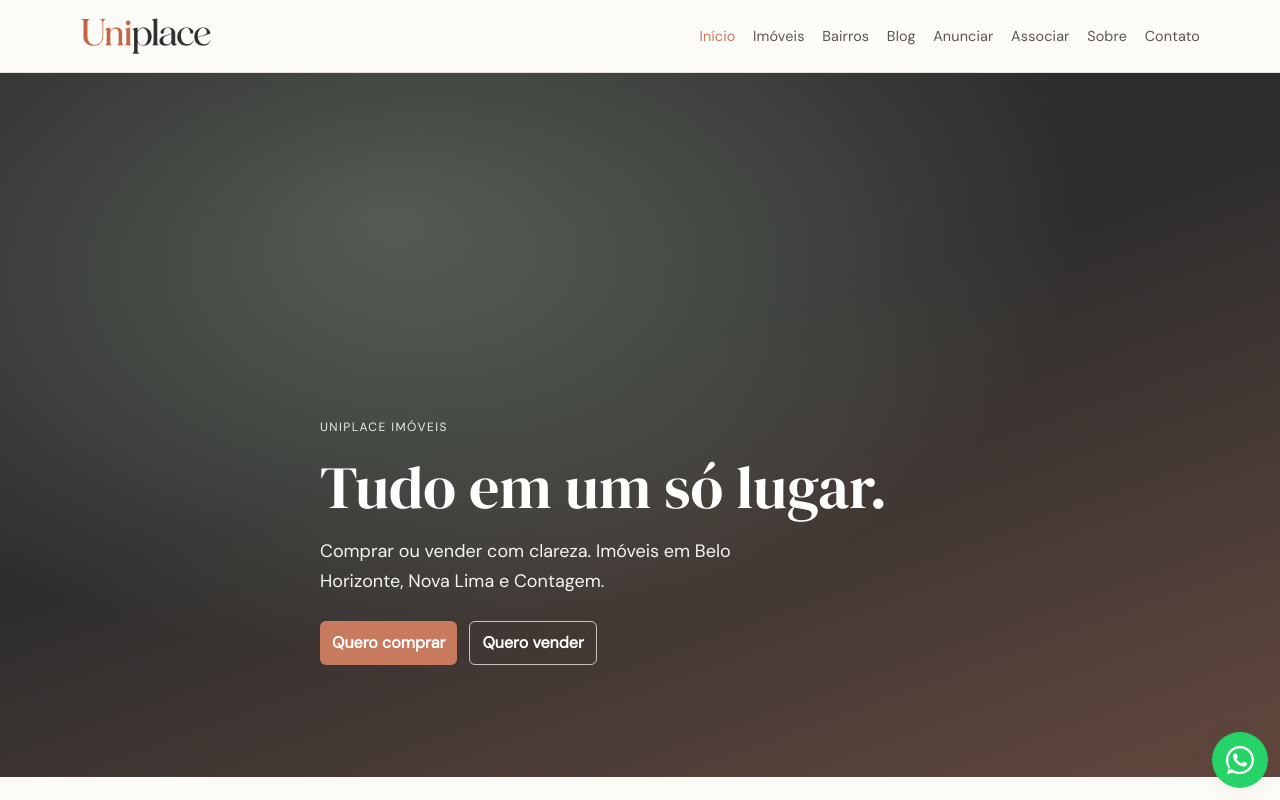
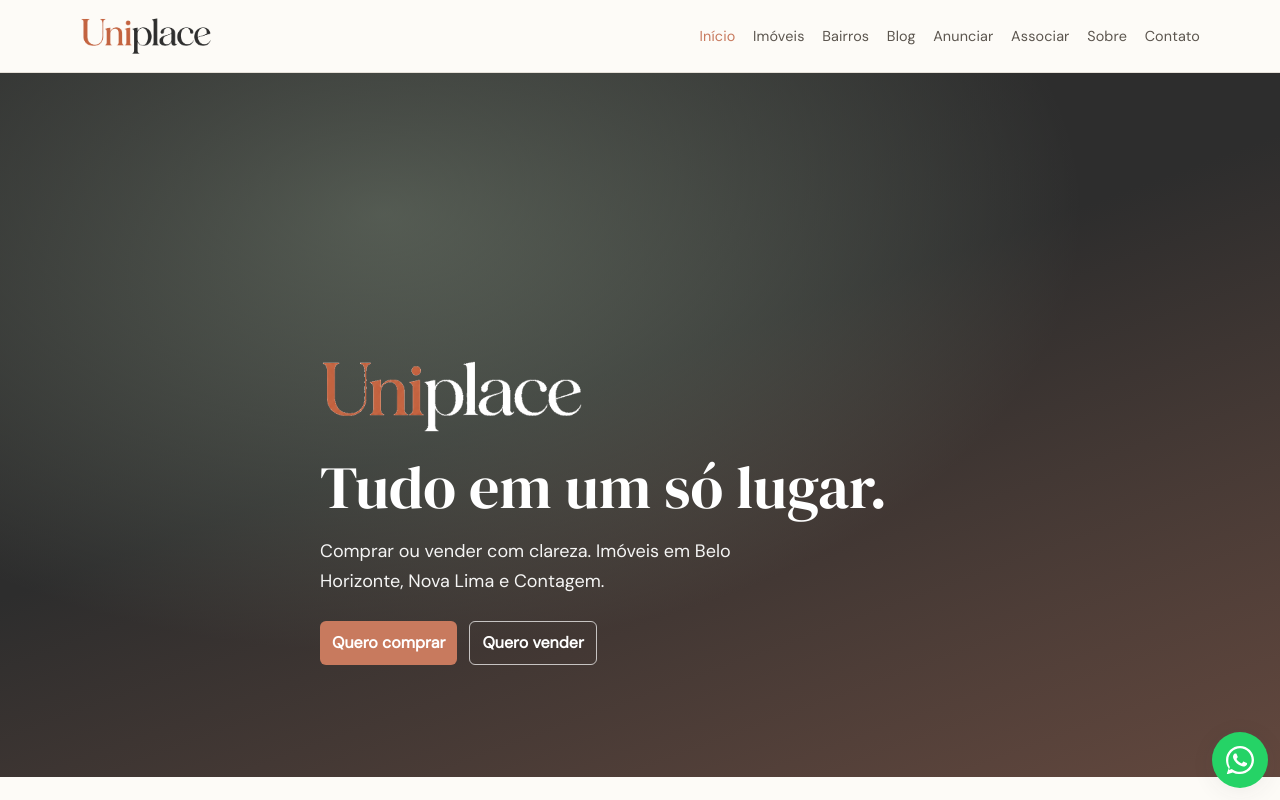
Before and after one commit to Sarmyento/uniplace, an Astro site: page / in a window 1280 px wide. Shown: the top 800 px of the page. Built offline with nearby package versions, Linux system fonts and the light colour scheme; Astro itself is replaced by a stand-in of ours; no server answers; a web font is replaced by a local one.

Commit message:
Replace hero eyebrow with white-place 1C wordmark.
Drop Uniplace Imoveis text and show the flat wordmark with terracotta Uni and white place on transparent background.

Co-authored-by: Cursor <cursoragent@cursor.com>

```diff
--- a/src/components/sections/UniplaceHero.astro
+++ b/src/components/sections/UniplaceHero.astro
@@ -15,7 +15,14 @@ const {
 <section class="hero">
   <div class="hero__bg" aria-hidden="true"></div>
   <div class="container hero__content">
-    <p class="eyebrow reveal">Uniplace Imóveis</p>
+    <img
+      class="hero__wordmark reveal"
+      src="/brand/wordmark-1c-place-white.png"
+      alt="Uniplace"
+      width="280"
+      height="80"
+      decoding="async"
+    />
     <h1 class="reveal">{title}</h1>
     <p class="lead reveal">{subtitle}</p>
     <div class="hero__ctas reveal">
@@ -51,13 +58,12 @@ const {
     max-width: 40rem;
   }
 
-  .eyebrow {
-    text-transform: uppercase;
-    letter-spacing: 0.12em;
-    font-size: var(--text-eyebrow);
-    font-weight: 500;
-    margin: 0 0 0.75rem;
-    opacity: 0.9;
+  .hero__wordmark {
+    display: block;
+    width: min(16.5rem, 72vw);
+    height: auto;
+    margin: 0 0 1rem;
+    background: transparent;
   }
 
   h1 {
```
Also changed, not shown: public/brand/wordmark-1c-place-white.png (added).
